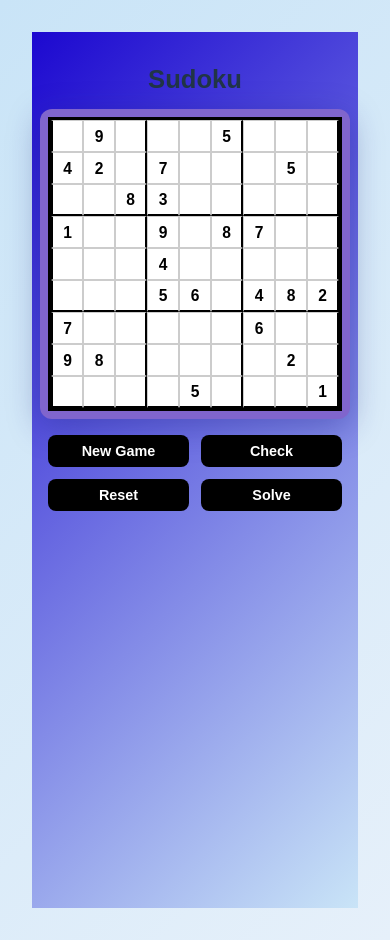
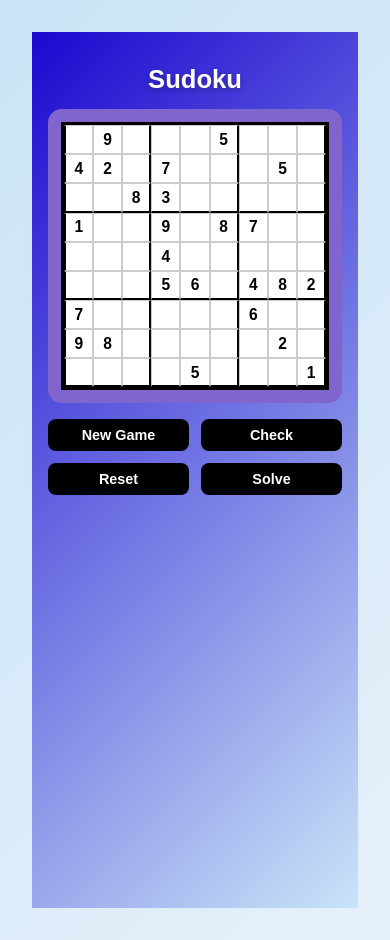
Before and after one commit to blovelace84/sudoku-app-repo, a Svelte app in the folder sudoku-app/: page / in a window 390 px wide. Built offline with nearby package versions, Linux system fonts and the light colour scheme.

Commit message:
update App.svelte

```diff
--- a/sudoku-app/src/App.svelte
+++ b/sudoku-app/src/App.svelte
@@ -77,15 +77,21 @@
     font-size: 2rem;
     margin-bottom: 1rem;
     text-align: center;
+    color: white;
+    text-shadow: 0 2px 5px rgba(0, 0, 0, 0.3);
   }
 
   .board-container {
     background: rgb(128, 101, 205);
-    border-radius: 12px;
-    padding: 1rem;
-    box-shadow: 0 8px 32px 0 rgba(31, 38, 135, 0.37);
+    border-radius: 14px;
+    padding: 1.2rem;
     width: 100%;
-    max-width: 400px;
+    max-width: 480px;
+    box-sizing: border-box;
+  }
+
+  .controls {
+    margin-top: 1rem;
   }
 
   .message {
@@ -101,8 +107,8 @@
       font-size: 1.6rem;
     }
     .board-container {
-      max-width: 90vw;
-      padding: 0.5rem;
+      max-width: 95vw;
+      padding: 0.8rem;
     }
   }
 </style>
```
